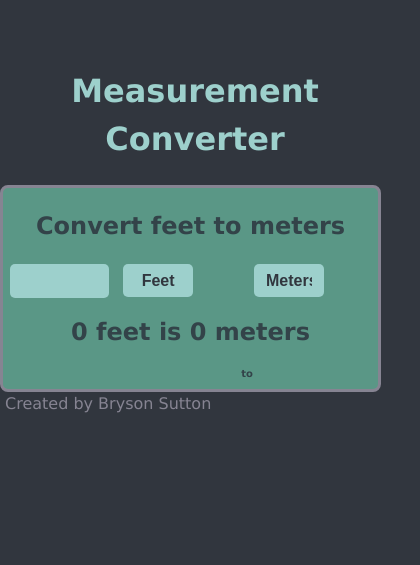
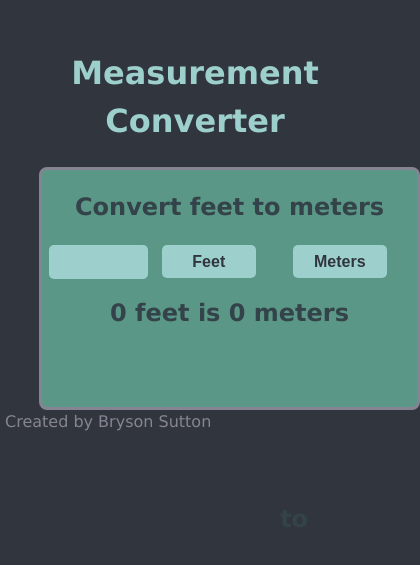
Before and after one commit to BSutton17/Measurement-Converter, a React (Vite) app: page / in a window 390 px wide. Shown: the part 191-756 px from the top of the page, 420 px wide, since content can reach past the window. Built offline with nearby package versions, Linux system fonts and the light colour scheme.

Commit message:
Update index.css

```diff
--- a/src/index.css
+++ b/src/index.css
@@ -11,16 +11,17 @@
   #wrapper {
     width:375px;
     height: 100%;
+    position: relative;
+    left: 10%;
   }
   #place{
-    font-size: 10px;
     position: relative;
-    top: 150%;
+    top: 150px;
     left: 63.5%;
     z-index: 0;
     max-width: fit-content
   }
   select{
-    width: 60%;
+    width: 80%;
   }
 }
```
